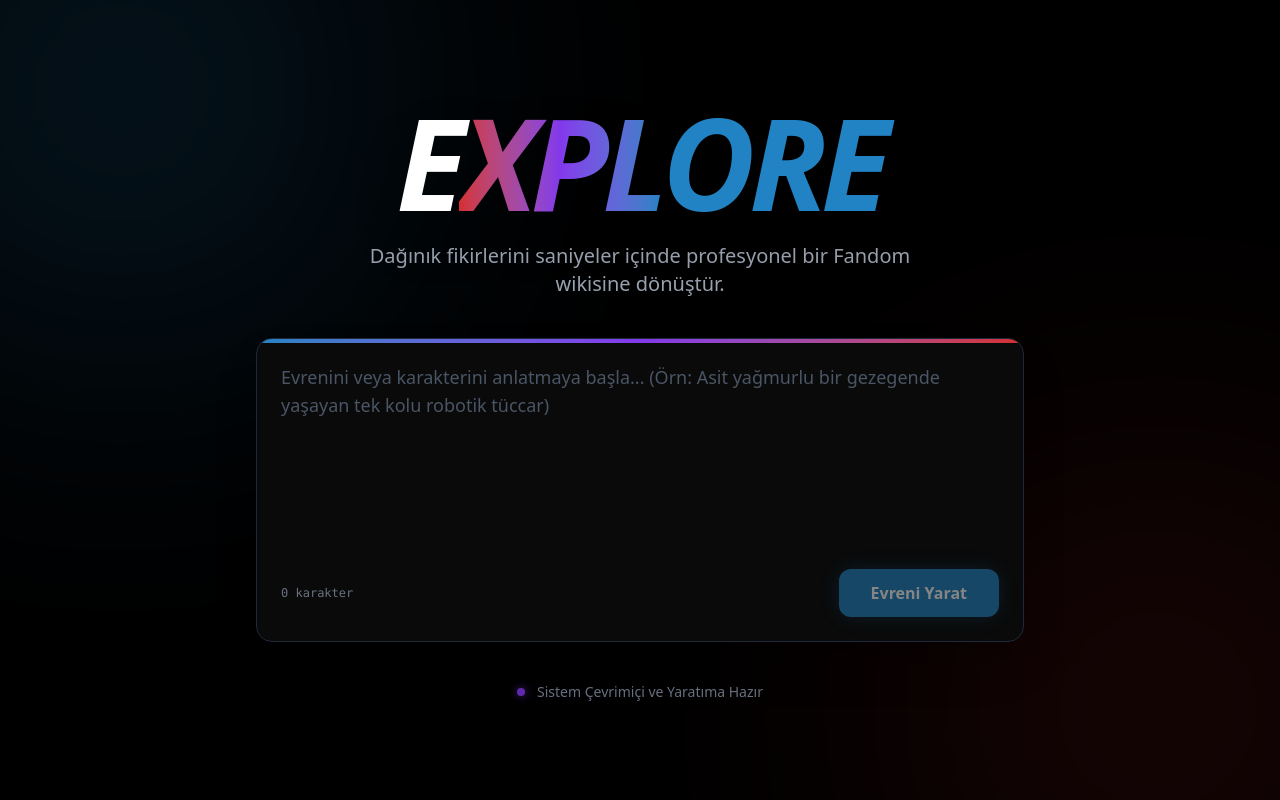
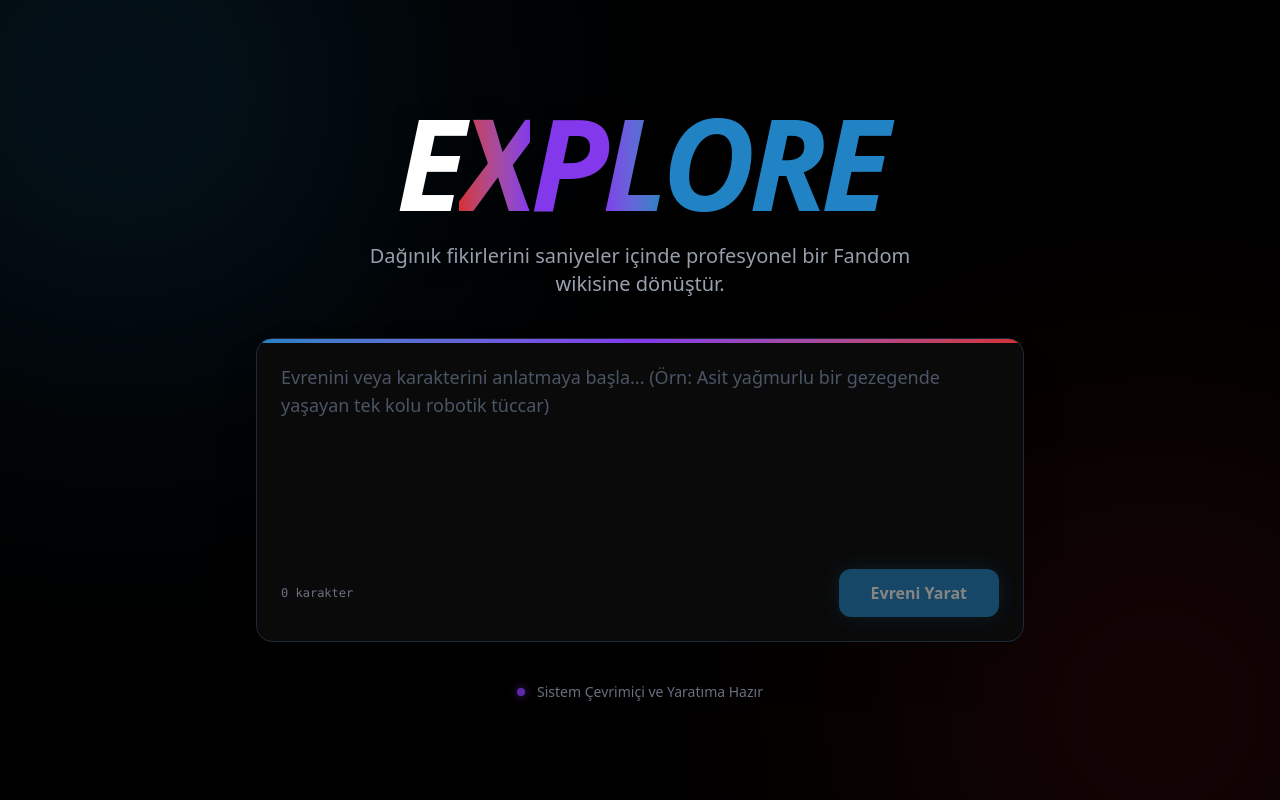
Before and after one commit to Aoshindeiru/loremaker, a Next.js app: page / in a window 1280 px wide. Built offline with nearby package versions, Linux system fonts and the light colour scheme.

Commit message:
Update page.js

```diff
--- a/app/page.js
+++ b/app/page.js
@@ -24,17 +24,30 @@ export default function Home() {
 
       <div className="z-10 w-full max-w-3xl flex flex-col items-center gap-10">
 
-        {/* Başlık - Kırmızıdan Maviye Kusursuz Mor Geçişi (Hollow Purple Gradient) */}
+        {/* Başlık - Parçalanmış Kusursuz Renk Geçişleri */}
         <div className="text-center space-y-4">
           <h1 className="text-7xl md:text-9xl font-black uppercase italic tracking-tighter flex items-center justify-center drop-shadow-2xl select-none">
             <span className="text-white">E</span>
 
-            {/* XPL: Kırmızı (#D52F2F) -> Mor (#8338EC) -> Mavi (#2283C4) Gradyanı */}
-            <span className="bg-gradient-to-r from-[#D52F2F] via-[#8338EC] to-[#2283C4] text-transparent bg-clip-text">
-              XPL
+            {/* X: Kırmızıdan Mora Geçiş */}
+            <span className="bg-gradient-to-r from-[#D52F2F] to-[#8338EC] text-transparent bg-clip-text">
+              X
             </span>
 
-            <span className="text-[#2283C4]">ORE</span>
+            {/* P: Tamamen Mor (Purple'ın P'si) */}
+            <span className="text-[#8338EC]">
+              P
+            </span>
+
+            {/* L: Mordan Maviye Geçiş */}
+            <span className="bg-gradient-to-r from-[#8338EC] to-[#2283C4] text-transparent bg-clip-text">
+              L
+            </span>
+
+            {/* ORE: Tamamen Mavi */}
+            <span className="text-[#2283C4]">
+              ORE
+            </span>
           </h1>
           <p className="text-gray-400 text-lg md:text-xl max-w-xl mx-auto font-light mt-4">
             Dağınık fikirlerini saniyeler içinde profesyonel bir Fandom wikisine dönüştür.
```
